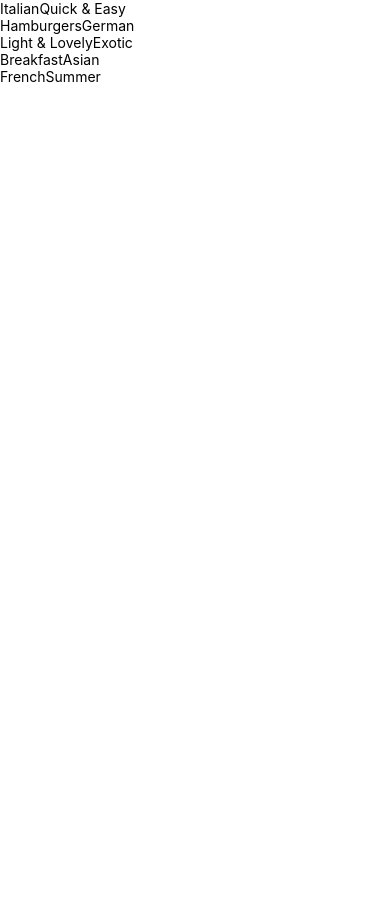
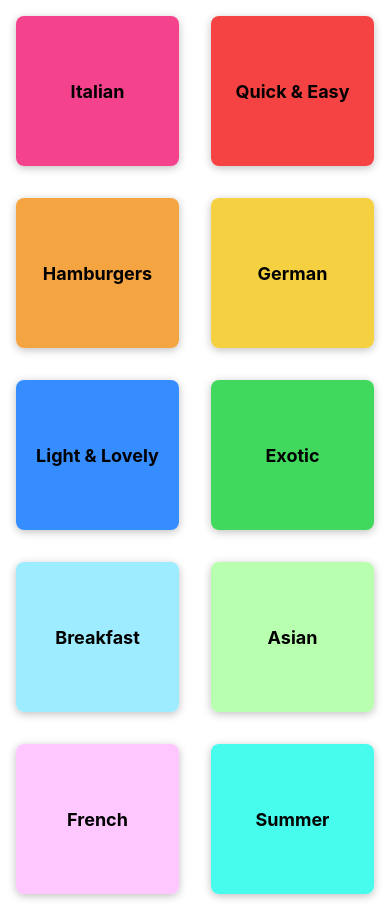
Before and after one commit to Nyamekesse/react-native-meals-app, a React Native app: screen / in a window 390 px wide. Before the commit the page ends 844 px from the top, so only its background shows below. Built offline with nearby package versions, Linux system fonts and the light colour scheme.

Commit message:
completed styles for grid view for categorygridtile

```diff
--- a/components/CategoryGridTile.js
+++ b/components/CategoryGridTile.js
@@ -1,16 +1,55 @@
 import React from "react";
-import { Pressable, Text, View } from "react-native";
+import { Platform, Pressable, StyleSheet, Text, View } from "react-native";
 
 const CategoryGridTile = ({ title, color }) => {
   return (
-    <View>
-      <Pressable>
-        <View>
-          <Text>{title}</Text>
+    <View style={styles.gridItem}>
+      <Pressable
+        android_ripple={{ color: "#ccc" }}
+        style={({ pressed }) => [
+          styles.button,
+          pressed ? styles.buttonPressed : "",
+        ]}
+      >
+        <View style={[styles.innerContainer, { backgroundColor: color }]}>
+          <Text style={styles.title}>{title}</Text>
         </View>
       </Pressable>
     </View>
   );
 };
 
+const styles = StyleSheet.create({
+  gridItem: {
+    flex: 1,
+    margin: 16,
+    height: 150,
+    borderRadius: 8,
+    elevation: 4,
+    backgroundColor: "white",
+    shadowColor: "black",
+    shadowOpacity: 0.25,
+    shadowOffset: { width: 0, height: 2 },
+    shadowRadius: 8,
+    overflow: Platform.select({ ios: "", android: "hidden" }),
+  },
+  button: {
+    flex: 1,
+  },
+  buttonPressed: {
+    opacity: 0.5,
+  },
+  innerContainer: {
+    flex: 1,
+    padding: 16,
+    justifyContent: "center",
+    alignItems: "center",
+    borderRadius: 8,
+  },
+  title: {
+    fontWeight: "bold",
+    fontSize: 18,
+  },
+});
+
 export default CategoryGridTile;
```
